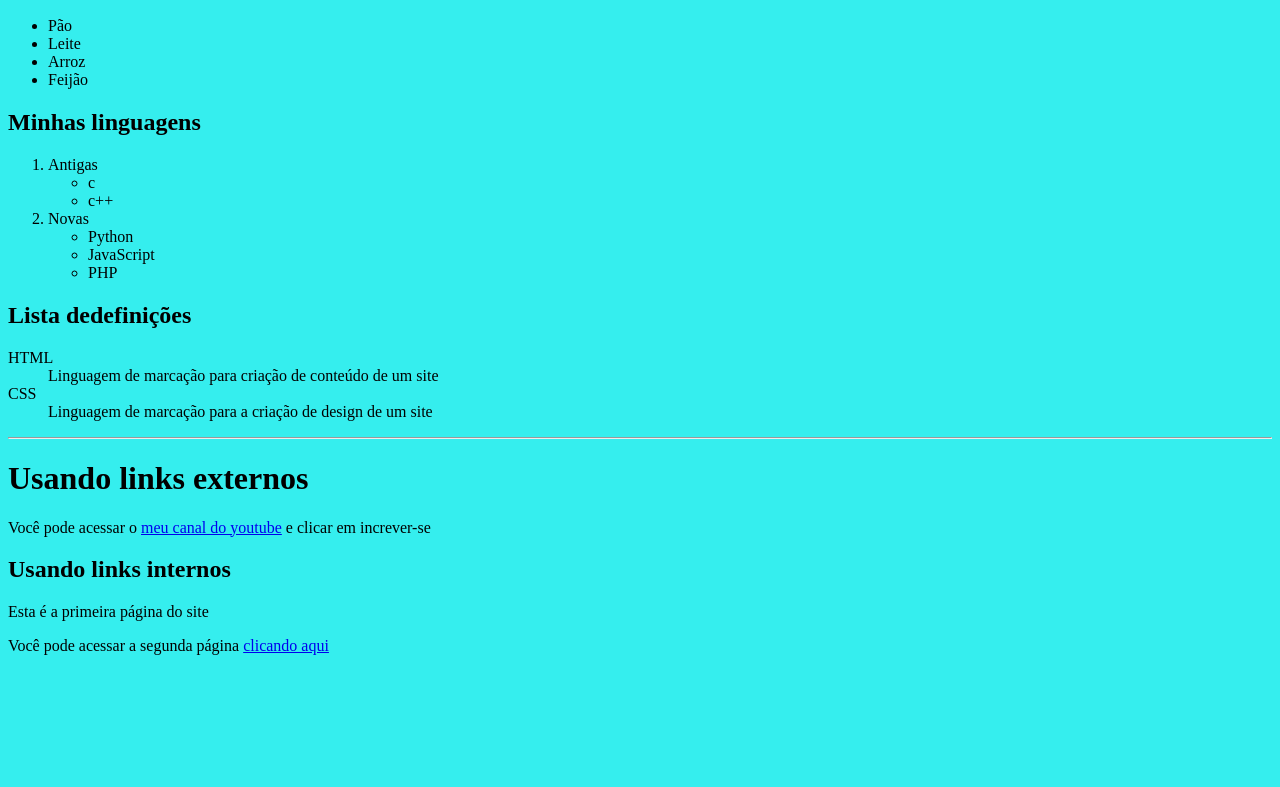
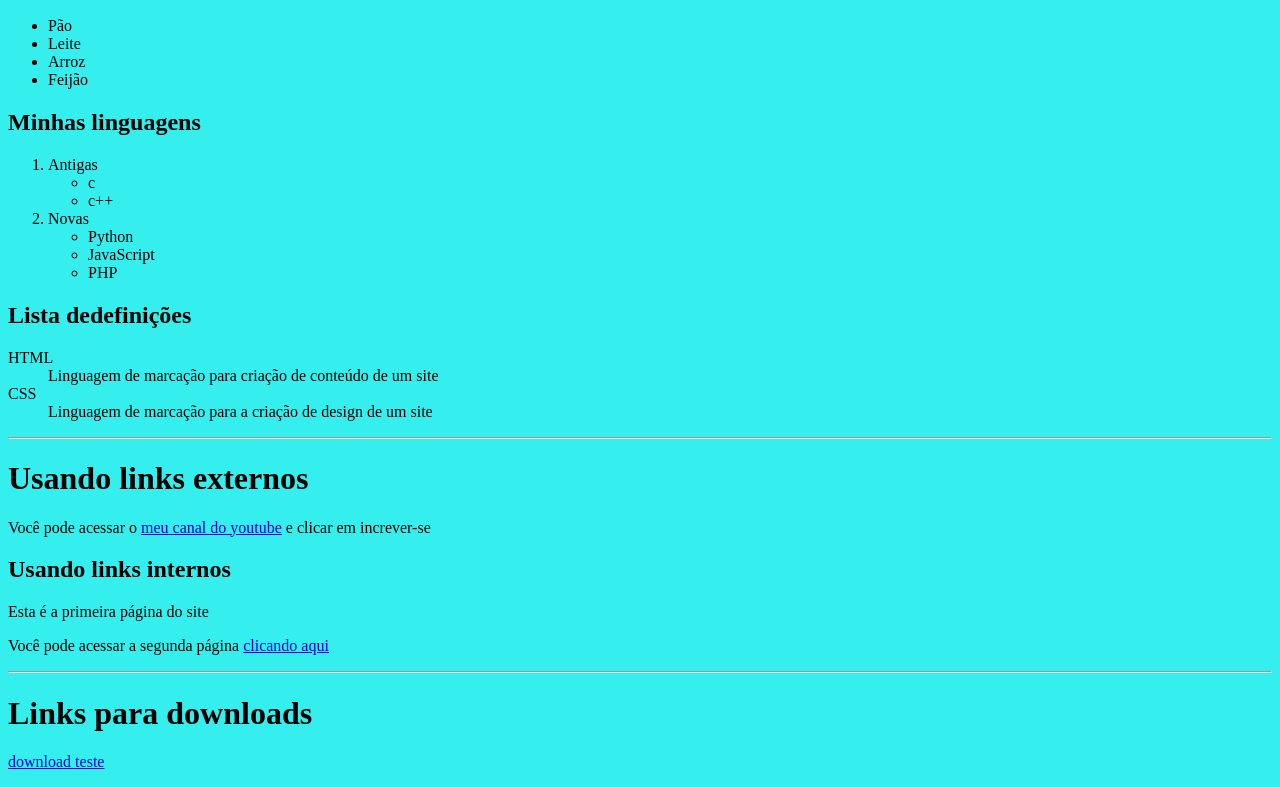
Before and after one commit to LeonanBrayan/Iniciando-HTML5, a plain HTML site: page index.html in a window 1280 px wide. Shown: the part 1999-2786 px from the top of the page. Before the commit the page ends 2670 px from the top, so only its background shows below. Drawn offline with Linux system fonts and the light colour scheme.

Commit message:
links para download

```diff
--- a/index.html
+++ b/index.html
@@ -88,5 +88,8 @@
     <h2>Usando links internos</h2>
     <p>Esta é a primeira página do site</p>
     <p>Você pode acessar a segunda página <a href="pag2.html" rel="next">clicando aqui</a></p>
+    <hr>
+    <h1>Links para downloads</h1>
+    <p><a href="livro/Documento sem título.pdf" download="livro/Documento sem título.pdf" type="application/pdf">download teste</a></p>
 </body>
 </html>
```
Also changed, not shown: 1 other file.
